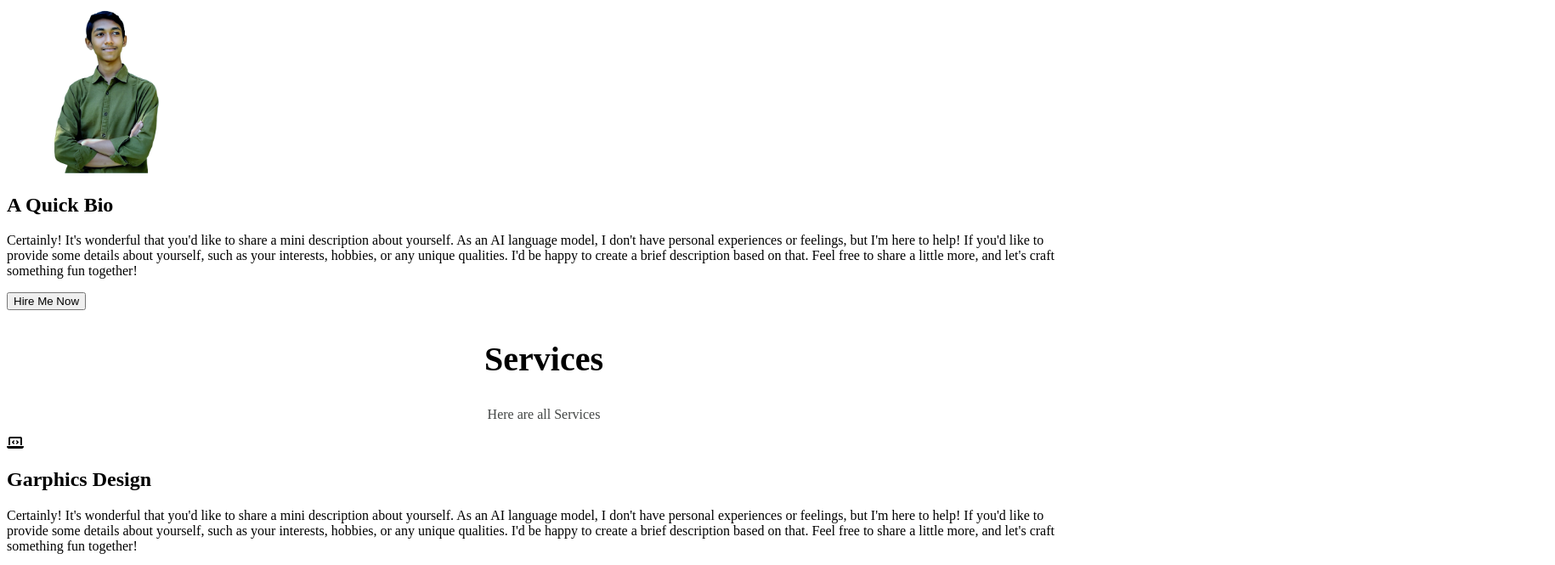
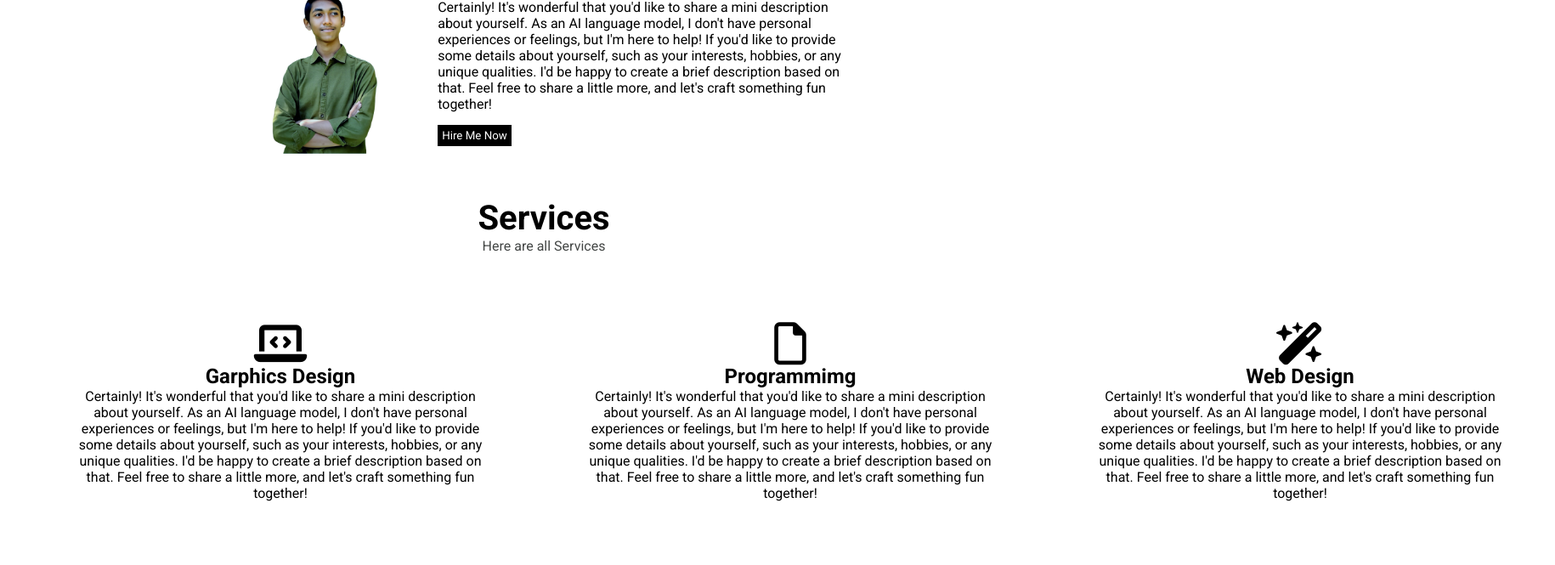
Before and after one commit to rksaykot999/Project-1_html_, a plain HTML site: page Index.html in a window 1280 px wide. Shown: the part 551-1216 px from the top of the page at 85% size, 1830 px wide, since content can reach past the window. Drawn offline with Linux system fonts and the light colour scheme.

Commit message:
Update Index.html

```diff
--- a/Index.html
+++ b/Index.html
@@ -5,7 +5,7 @@
     <meta charset="UTF-8">
     <meta name="viewport" content="width=device-width, initial-scale=1.0">
     <title>Project-3</title>
-    <link rel="stylesheet" href="Project-1.css">
+    <link rel="stylesheet" href="Style.css">
     <script src="https://kit.fontawesome.com/8a782c866a.js" crossorigin="anonymous"></script>
     <link rel="preconnect" href="https://fonts.googleapis.com">
     <link rel="preconnect" href="https://fonts.gstatic.com" crossorigin>
```
